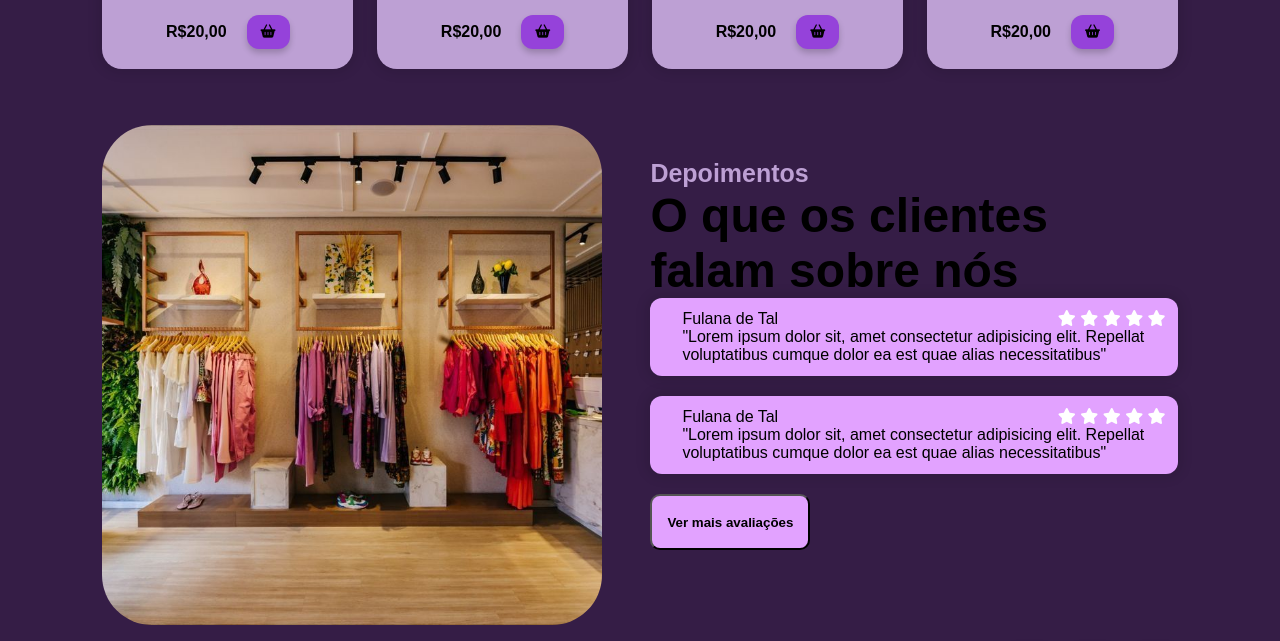
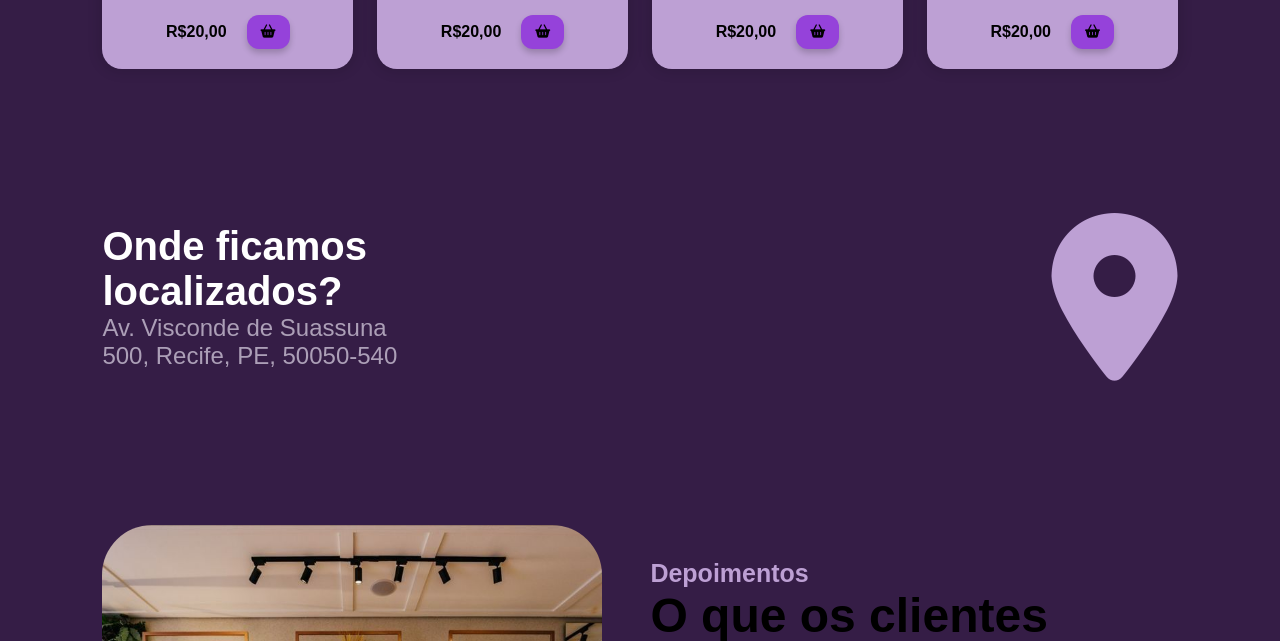
Before and after one commit to thayzavi/roupa, a plain HTML site: page index.html in a window 1280 px wide. Shown: the part 1783-2424 px from the top of the page. Drawn offline with nearby package versions, Linux system fonts and the light colour scheme.

Commit message:
modificação

```diff
--- a/index.html
+++ b/index.html
@@ -361,6 +361,14 @@
             </div>
         </section>
 
+        <section id="localizacao">
+            <div class="localizacao-content">
+                <h2>Onde ficamos localizados?</h2>
+                <a href="#"><span>Av. Visconde de Suassuna 500, Recife, PE, 50050-540</span></a>
+              </div>
+              <i class="fa-solid fa-location-dot"></i>
+        </section>
+
         <section id="comentarios">
             <img src="img/baixados (11).jpg" class="testimonial">
 
--- a/script.js
+++ b/script.js
@@ -56,4 +56,10 @@ $(document).ready(function(){
         duration: 1000,
         distance: '20%'
     })
+    ScrollReveal().reveal('#localizacao', {
+        origin: 'right',
+        duration: 1000,
+        distance: '20%'
+    })
+
 });
--- a/style.css
+++ b/style.css
@@ -400,3 +400,44 @@ header{
             gap: 20px;
         }
     }
+    /* localizacao */
+#localizacao{
+    display: flex;
+    min-height: 50vh;
+    gap: 40rem;
+    align-items: center;
+    height: auto;
+    justify-content: center;
+}
+#localizacao i{
+    font-size: 10.5rem;
+    color: #bda0d4;
+}
+.localizacao-content h2{
+    color: #ffffff;
+    font-size: 2.5rem;
+    font-weight: 600;
+}
+.localizacao-content span{
+    color: #ac9fb7;
+    font-size: 1.5rem;
+}
+.localizacao-content a{
+    text-decoration: none;
+}
+@media screen and (max-width: 1170px){
+    #localizacao{
+        flex-direction: column;
+    }
+    #localizacao .localizacao-content{
+        text-align: center;
+        font-size: 2.5rem;
+    }
+    #localizacao i{
+        display: none;
+
+    }
+    #localizacao h2, p{
+        align-items: center;
+    }
+}
```
